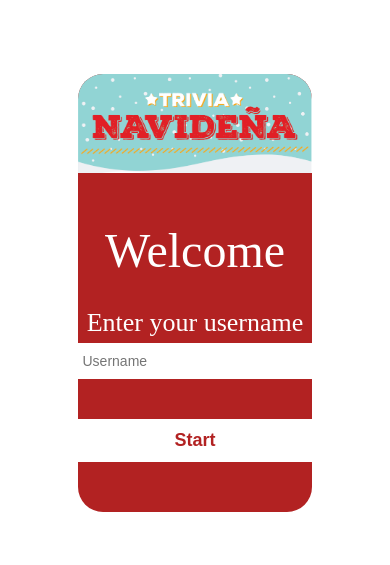
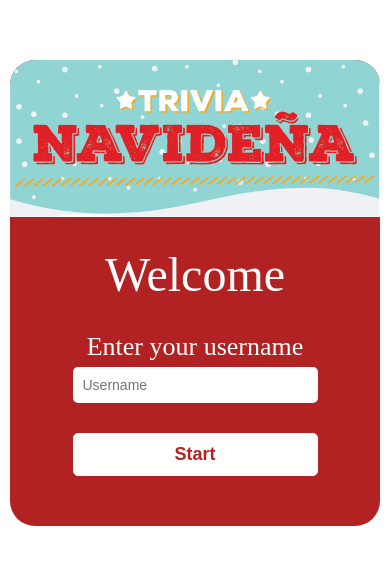
Before and after one commit to cteyr/Trivia, a React app: page / in a window 390 px wide. Shown: the part 129-694 px from the top of the page. Built offline with nearby package versions, Linux system fonts and the light colour scheme.

Commit message:
Ajuste de estilos Home Page

```diff
--- a/src/styles/components/button.scss
+++ b/src/styles/components/button.scss
@@ -1,5 +1,5 @@
 .startButton {
-    margin-top: 30px;
+    margin-top: 20px;
     padding: 10px;
     border-radius: 5px;
     border: none;
--- a/src/styles/containers/homeContainer.scss
+++ b/src/styles/containers/homeContainer.scss
@@ -8,10 +8,13 @@
     border-radius: 25px;
     padding-bottom: 50px;
 
+    @media screen and (max-width: 800px) {
+        width: 95vw;
+    }
+
     .logoHome {
         border-radius: 25px 25px 0 0;
         width: 100%;
-        height: 50%;
     }
 
     .mainContainerForm{
@@ -21,7 +24,7 @@
         height: 100%;
         width: 100%;
         flex-direction: column;
-        margin-top: 50px;
+        margin-top: 30px;
 
         .inputHomeContainer {
             display: flex;
```
